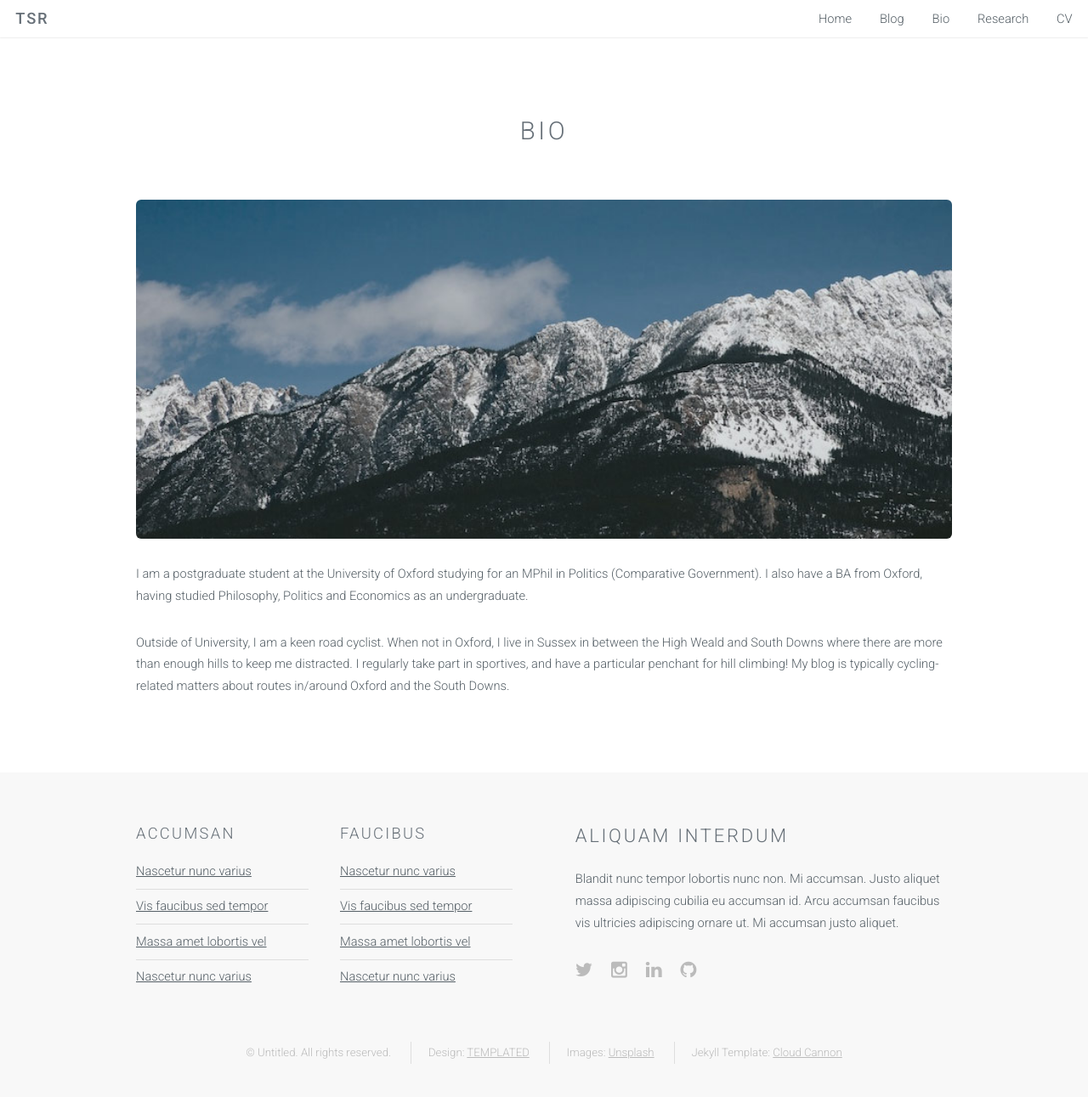
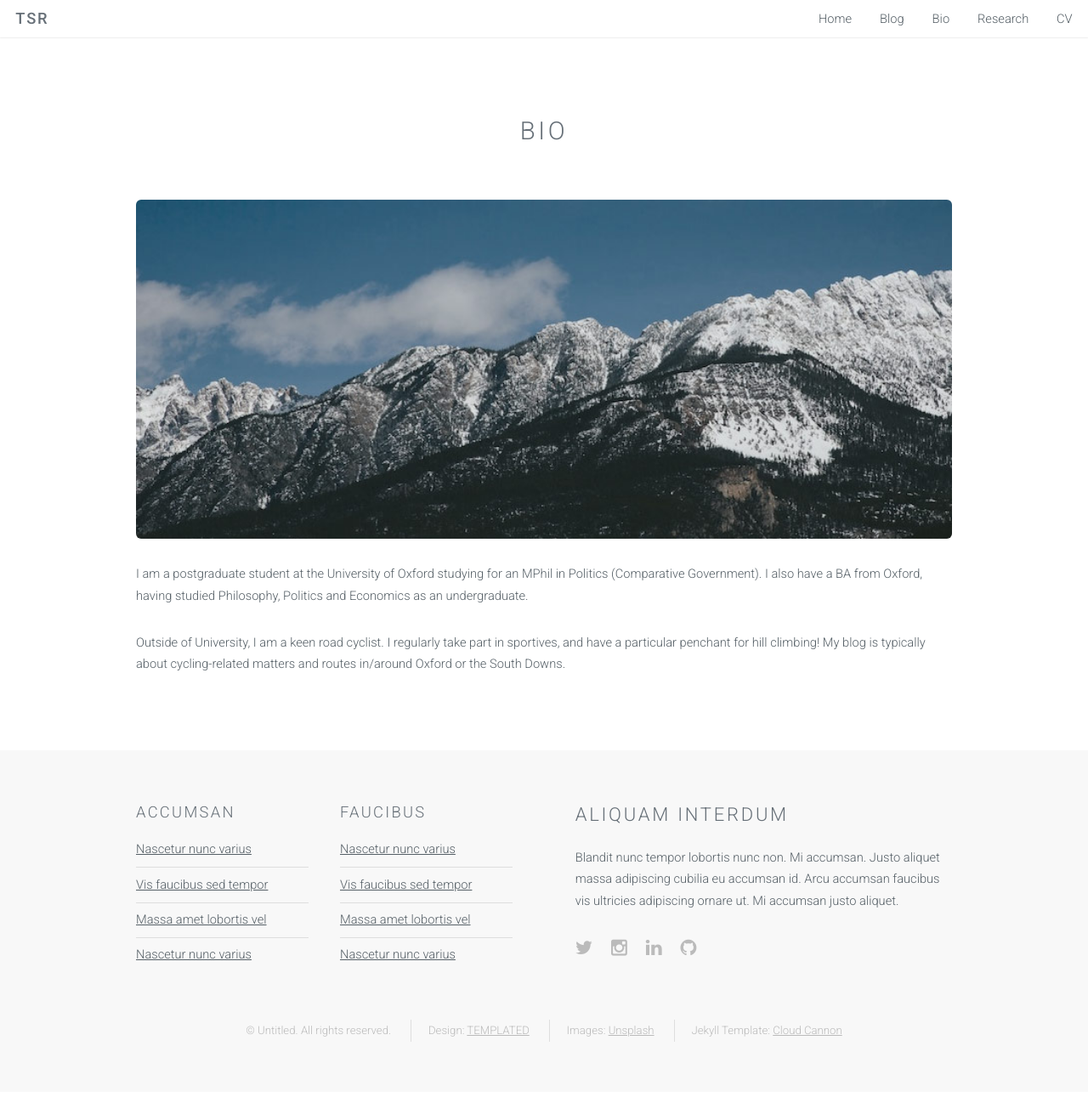
Before and after one commit to nosnibormot/ts-robinson.co.uk, a Jekyll site: the page built from bio.html, in a window 1280 px wide and 1310 px high. Shown: the top 1291 px of the window at 85% size. Built offline with Jekyll 4.4.1, drawn with Linux system fonts in a browser that asks for light colours.

Commit message:
copy text

```diff
--- a/bio.html
+++ b/bio.html
@@ -13,9 +13,8 @@ layout: default
                     <a href="#" class="image fit"><img src="images/pic03.jpg" alt="" /></a>
                     <p>I am a postgraduate student at the University of Oxford studying for an MPhil in Politics (Comparative Government).
                     I also have a BA from Oxford, having studied Philosophy, Politics and Economics as an undergraduate.</p>
-                    <p>Outside of University, I am a keen road cyclist. When not in Oxford, I live in Sussex in between the High Weald and South Downs
-                      where there are more than enough hills to keep me distracted. I regularly take part in sportives, and have a particular penchant for hill climbing!
-                    My blog is typically cycling-related matters about routes in/around Oxford and the South Downs.</p>
+                    <p>Outside of University, I am a keen road cyclist. I regularly take part in sportives, and have a particular penchant for hill climbing!
+                    My blog is typically about cycling-related matters and routes in/around Oxford or the South Downs.</p>
                 </section>
             </div>
         </div>
```
